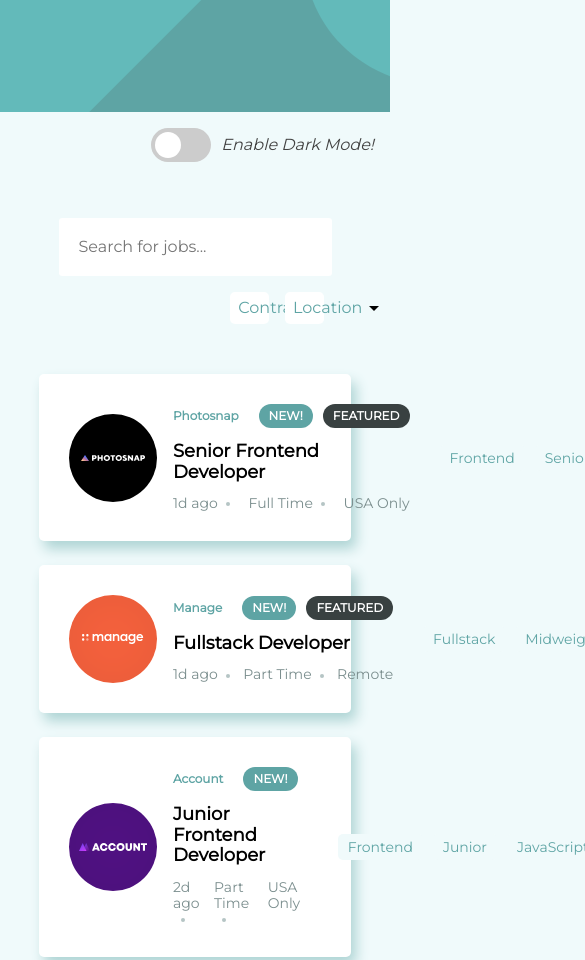
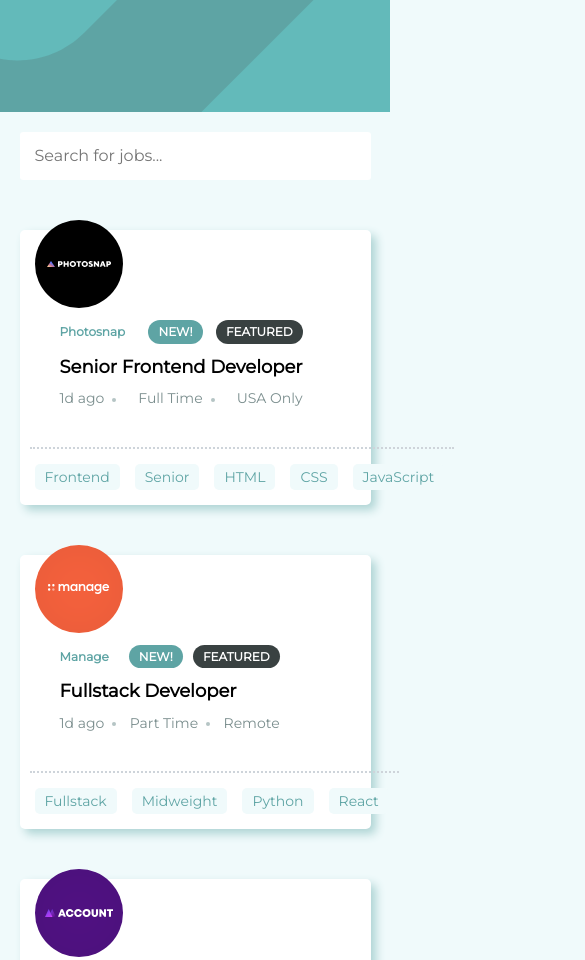
Before and after one commit to CICCC-WMAD-students/job-list-JSON, a plain HTML site: page src/index.html in a window 390 px wide. Shown: the top 960 px of the page, 585 px wide, since content can reach past the window. Drawn offline with nearby package versions, Linux system fonts and the light colour scheme.

Commit message:
added mobile.css

```diff
--- a/src/css/fumina.scss
+++ b/src/css/fumina.scss
@@ -1,6 +1,6 @@
 body {
   background-color: rgb(240, 250, 251);
-  font-family: "Montserrat", sans-serif;
+  font-family: 'Montserrat', sans-serif;
   cursor: pointer;
 }
 .l-header {
@@ -65,7 +65,7 @@ body {
 
         &__info li {
           &:not(:last-child)::after {
-            content: "";
+            content: '';
             width: 4px;
             height: 4px;
             display: inline-block;
@@ -81,6 +81,7 @@ body {
     &__skills {
       display: flex;
       margin-right: 20px;
+      flex-wrap: wrap;
     }
     &__skills li {
       background-color: hsl(180, 31%, 95%);
@@ -106,10 +107,9 @@ body {
   display: none;
 }
 
-//PC
 @media screen and (min-width: 376px) {
   .l-header {
-    background-image: url("../images/bg-header-desktop.svg");
+    background-image: url('../images/bg-header-desktop.svg');
     height: 7rem;
   }
 
@@ -149,49 +149,49 @@ body {
   }
 }
 
-//SP
-@media screen and (max-width: 375px) {
-  .l-header {
-    background-image: url("../images/bg-header-mobile.svg");
-    background-size: cover;
-    height: 10rem;
-  }
+// //SP
+// @media only screen and (max-width: 500px) {
+//   .l-header {
+//     background-image: url('../images/bg-header-mobile.svg');
+//     background-size: cover;
+//     height: 10rem;
+//   }
 
-  .l-jobs {
-    &__container {
-      margin-bottom: 50px;
-      &__details {
-        position: relative;
-        padding: 60px 20px 0px;
-        &__logo {
-          position: absolute;
-          top: -1rem;
-          width: 60px;
-          height: 60px;
-        }
+//   .l-jobs {
+//     &__container {
+//       margin-bottom: 50px;
+//       &__details {
+//         position: relative;
+//         padding: 60px 20px 0px;
+//         &__logo {
+//           position: absolute;
+//           top: -1rem;
+//           width: 60px;
+//           height: 60px;
+//         }
 
-        &__wrap {
-          border-bottom: 0.05rem solid hsl(180, 8%, 52%);
-          padding-bottom: 20px;
-          &__tags {
-            margin-bottom: 1rem;
-            font-weight: 900;
-          }
-          &__position {
-            margin-bottom: 1.2rem;
-          }
-        }
-      }
+//         &__wrap {
+//           border-bottom: 0.05rem solid hsl(180, 8%, 52%);
+//           padding-bottom: 20px;
+//           &__tags {
+//             margin-bottom: 1rem;
+//             font-weight: 900;
+//           }
+//           &__position {
+//             margin-bottom: 1.2rem;
+//           }
+//         }
+//       }
 
-      &__skills {
-        display: flex;
-        flex-wrap: wrap;
-        padding: 20px 20px 0;
-      }
+//       &__skills {
+//         display: flex;
+//         flex-wrap: wrap;
+//         padding: 20px 20px 0;
+//       }
 
-      &__skills li {
-        margin-bottom: 20px;
-      }
-    }
-  }
-}
+//       &__skills li {
+//         margin-bottom: 20px;
+//       }
+//     }
+//   }
+// }
--- /dev/null
+++ b/src/css/mobile.css
@@ -0,0 +1,57 @@
+@media only screen and (max-width: 768px) {
+  header {
+    background: url('../images/bg-header-mobile.svg') center center/cover;
+    height: 6rem;
+  }
+
+  main .theme-switch-wrapper {
+    display: none;
+  }
+
+  main #searchWrapper {
+    width: 90%;
+    margin: 20px auto 0;
+    padding: 10px;
+  }
+
+  main section.dropdown-filter {
+    display: none;
+  }
+
+  #jobsList .l-jobs__container {
+    width: 90%;
+    margin-bottom: 50px;
+    padding: 60px 10px 10px 10px;
+    box-shadow: 5px 5px 10px rgb(174, 212, 212);
+    flex-wrap: wrap;
+  }
+
+  .l-jobs__container__details {
+    position: relative;
+    margin: 0;
+  }
+
+  .l-jobs__container__details__logo {
+    position: absolute;
+    top: -70px;
+    left: 5px;
+    width: 60px;
+    height: 60px;
+    margin-right: 10px;
+    align-self: center;
+  }
+
+  .l-jobs__container__details__wrap__position {
+    margin: 10px 0;
+  }
+
+  .l-jobs__container__skills {
+    margin-top: 10px;
+    padding-top: 10px;
+    border-top: 2px dotted #ced4da;
+  }
+
+  .l-jobs__container__skills li {
+    margin: 5px;
+  }
+} ;
--- a/src/index.html
+++ b/src/index.html
@@ -13,6 +13,7 @@
       href="https://fonts.googleapis.com/css2?family=Montserrat"
       rel="stylesheet"
     />
+    <link rel="stylesheet" href="./css/mobile.css" />
     <link href="./css/style.css" rel="stylesheet" />
     <link href="./css/fumina.css" rel="stylesheet" />
     <link href="./css/destyle.css" rel="stylesheet" />
@@ -30,8 +31,8 @@
     <main>
       <div class="theme-switch-wrapper">
         <label class="theme-switch" for="checkbox">
-            <input type="checkbox" id="checkbox" />
-            <div class="slider round"></div>
+          <input type="checkbox" id="checkbox" />
+          <div class="slider round"></div>
         </label>
         <em>Enable Dark Mode!</em>
       </div>
```
